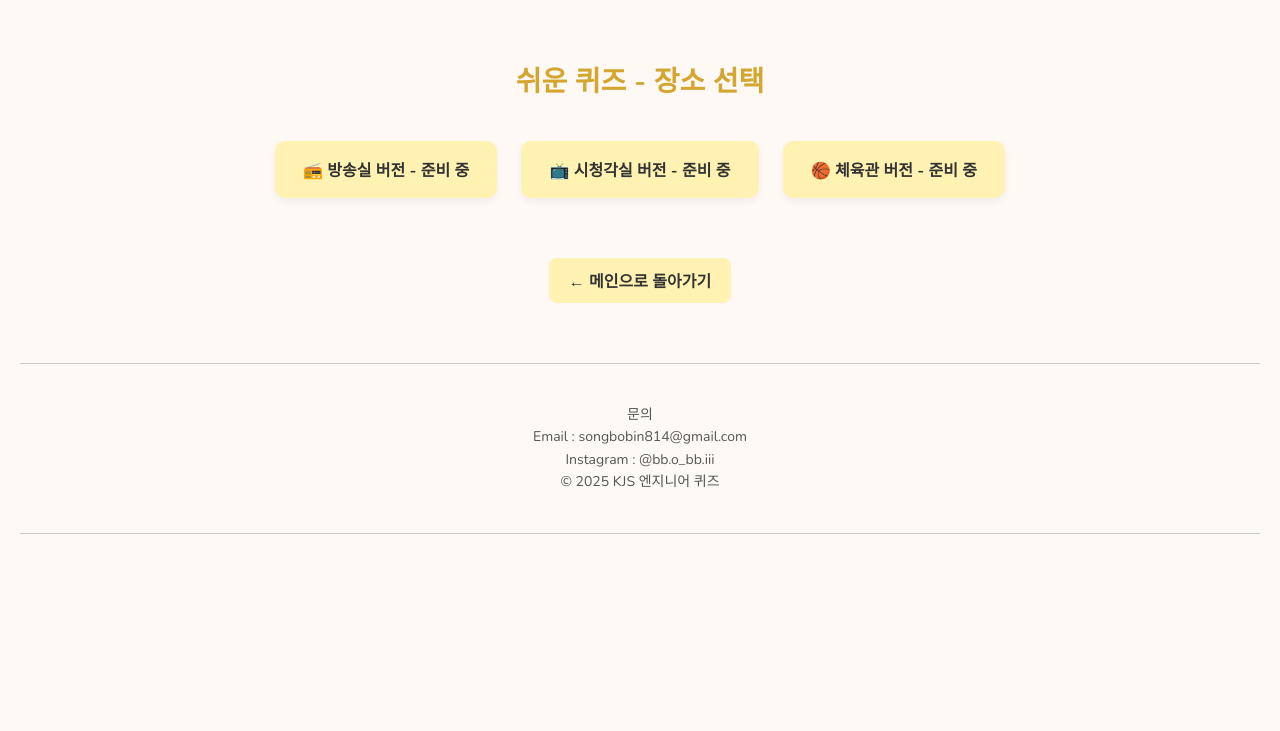
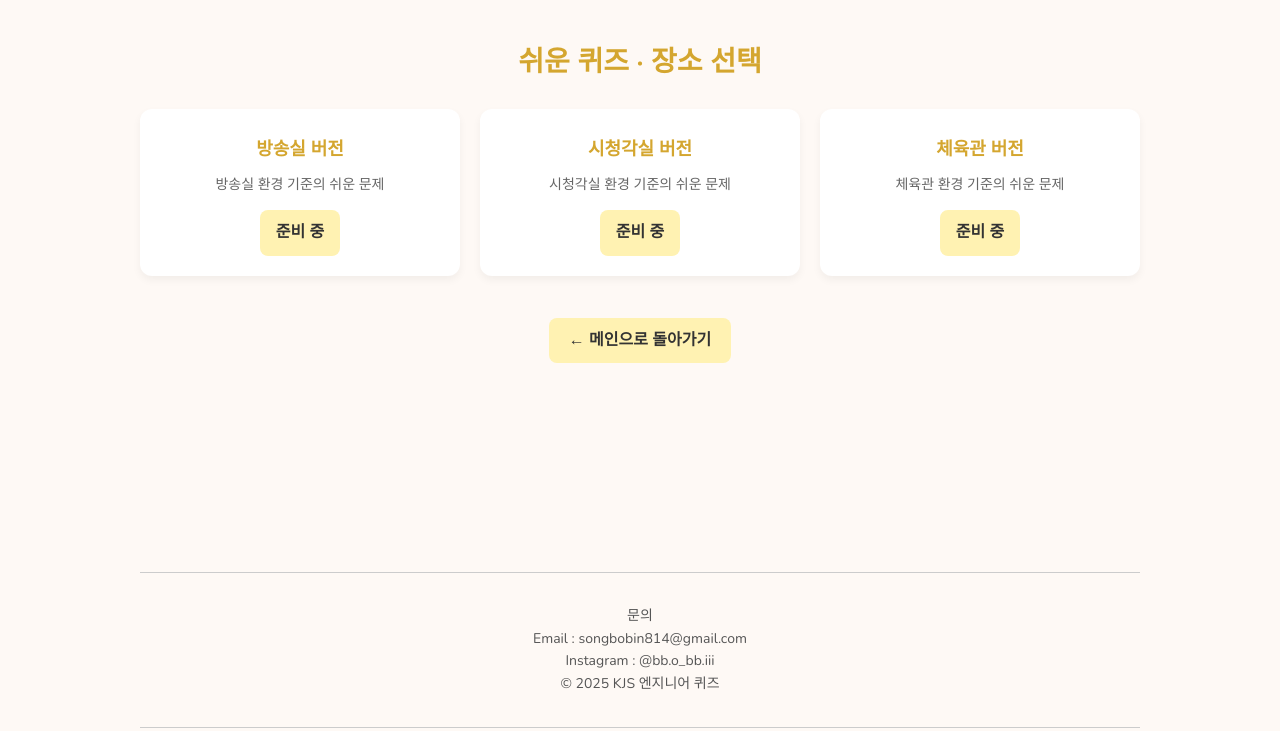
Before and after one commit to bobeen/kjs-quiz-site, a plain HTML site: page easy.html in a window 1280 px wide. Drawn offline with nearby package versions, Linux system fonts and the light colour scheme.

Commit message:
Refactor styles and update quiz layout

```diff
--- a/easy.html
+++ b/easy.html
@@ -6,76 +6,116 @@
   <title>쉬운 퀴즈 - KJS 엔지니어 퀴즈</title>
   <link href="https://fonts.googleapis.com/css2?family=Nunito:wght@400;700&display=swap" rel="stylesheet">
   <style>
+    :root {
+      --bg: #fef9f5;
+      --accent: #d4a62f;
+      --card: #fff;
+      --btn: #fff2b2;
+      --btn-hover: #fdd76e;
+      --text: #333;
+      --muted: #555;
+      --line: #ccc;
+    }
+    html, body { height: 100%; }
     body {
+      margin: 0;
+      min-height: 100vh;
+      display: flex;
+      flex-direction: column; /* 푸터를 바닥으로 밀기 */
       font-family: 'Nunito', sans-serif;
-      background-color: #fef9f5;
-      color: #333;
+      background: var(--bg);
+      color: var(--text);
+      line-height: 1.6;
       text-align: center;
-      padding: 40px 20px;
-      margin: 0;
     }
+    main { flex: 1; display: flex; flex-direction: column; align-items: center; }
     h1 {
       font-size: 28px;
-      margin-bottom: 30px;
-      color: #d4a62f;
+      margin: 40px 20px 24px;
+      color: var(--accent);
     }
-    .version {
+    .grid {
+      width: 100%;
+      max-width: 1000px;
+      padding: 0 20px;
+      display: grid;
+      grid-template-columns: repeat(3, 1fr);
+      gap: 20px;
+      margin-bottom: 36px;
+    }
+    .card {
+      background: var(--card);
+      border-radius: 12px;
+      box-shadow: 0 4px 8px rgba(0,0,0,0.05);
+      padding: 20px;
+      transition: transform .2s ease, box-shadow .2s ease, background-color .2s ease;
+    }
+    .card:hover {
+      transform: translateY(-4px);
+      box-shadow: 0 8px 16px rgba(0,0,0,0.1);
+    }
+    .card h3 { margin: 6px 0 10px; color: var(--accent); font-size: 18px; }
+    .card p { color: #666; font-size: 14px; margin: 0 0 14px; }
+    .card .btn {
       display: inline-block;
-      margin: 10px;
-      padding: 16px 28px;
-      border-radius: 10px;
-      background-color: #fff2b2;
-      color: #333;
-      font-weight: bold;
-      font-size: 16px;
-      box-shadow: 0 4px 8px rgba(0,0,0,0.05);
-      transition: background-color 0.3s ease, transform 0.2s ease;
+      padding: 10px 16px;
+      border-radius: 8px;
+      background: var(--btn);
+      color: var(--text);
+      text-decoration: none;
+      font-weight: 700;
+      transition: background-color .2s ease, color .2s ease;
+      cursor: default; /* 준비 중 */
     }
-    .version:hover {
-      background-color: #fdd76e;
-      color: white;
-      transform: translateY(-3px);
-    }
-    .back-button {
+    .card .btn:hover { background: var(--btn-hover); color: #fff; }
+    .back {
       display: inline-block;
-      margin-top: 50px;
+      margin: 6px 0 24px;
       padding: 10px 20px;
-      background-color: #fff2b2;
+      background: var(--btn);
       border-radius: 8px;
       text-decoration: none;
-      font-weight: bold;
-      color: #333;
-      transition: background-color 0.3s ease;
+      color: var(--text);
+      font-weight: 700;
+      transition: background-color .2s ease, color .2s ease;
     }
-    .back-button:hover {
-      background-color: #fdd76e;
-      color: white;
-    }
+    .back:hover { background: var(--btn-hover); color: #fff; }
     footer {
-      text-align: center;
+      margin-top: 24px; /* 본문과 푸터 사이 여백 */
+      padding: 0 20px 40px;
+      color: var(--muted);
       font-size: 14px;
-      color: #555;
-      margin-top: 60px;
-      padding-bottom: 40px;
       line-height: 1.6;
     }
-    hr {
-      border: none;
-      border-top: 1px solid #ccc;
-      margin: 40px 0;
-    }
+    hr { border: none; border-top: 1px solid var(--line); margin: 32px auto; max-width: 1000px; }
+    @media (max-width: 900px) { .grid { grid-template-columns: repeat(2, 1fr); } }
+    @media (max-width: 640px) { .grid { grid-template-columns: 1fr; } h1 { font-size: 24px; } }
   </style>
 </head>
 <body>
-  <h1>쉬운 퀴즈 - 장소 선택</h1>
+  <main>
+    <h1>쉬운 퀴즈 · 장소 선택</h1>
 
-  <div>
-    <div class="version">📻 방송실 버전 - 준비 중</div>
-    <div class="version">📺 시청각실 버전 - 준비 중</div>
-    <div class="version">🏀 체육관 버전 - 준비 중</div>
-  </div>
+    <div class="grid">
+      <div class="card">
+        <h3>방송실 버전</h3>
+        <p>방송실 환경 기준의 쉬운 문제</p>
+        <a class="btn" href="javascript:void(0)">준비 중</a>
+      </div>
+      <div class="card">
+        <h3>시청각실 버전</h3>
+        <p>시청각실 환경 기준의 쉬운 문제</p>
+        <a class="btn" href="javascript:void(0)">준비 중</a>
+      </div>
+      <div class="card">
+        <h3>체육관 버전</h3>
+        <p>체육관 환경 기준의 쉬운 문제</p>
+        <a class="btn" href="javascript:void(0)">준비 중</a>
+      </div>
+    </div>
 
-  <a href="index.html" class="back-button">← 메인으로 돌아가기</a>
+    <a href="index.html" class="back">← 메인으로 돌아가기</a>
+  </main>
 
   <footer>
     <hr>
```
